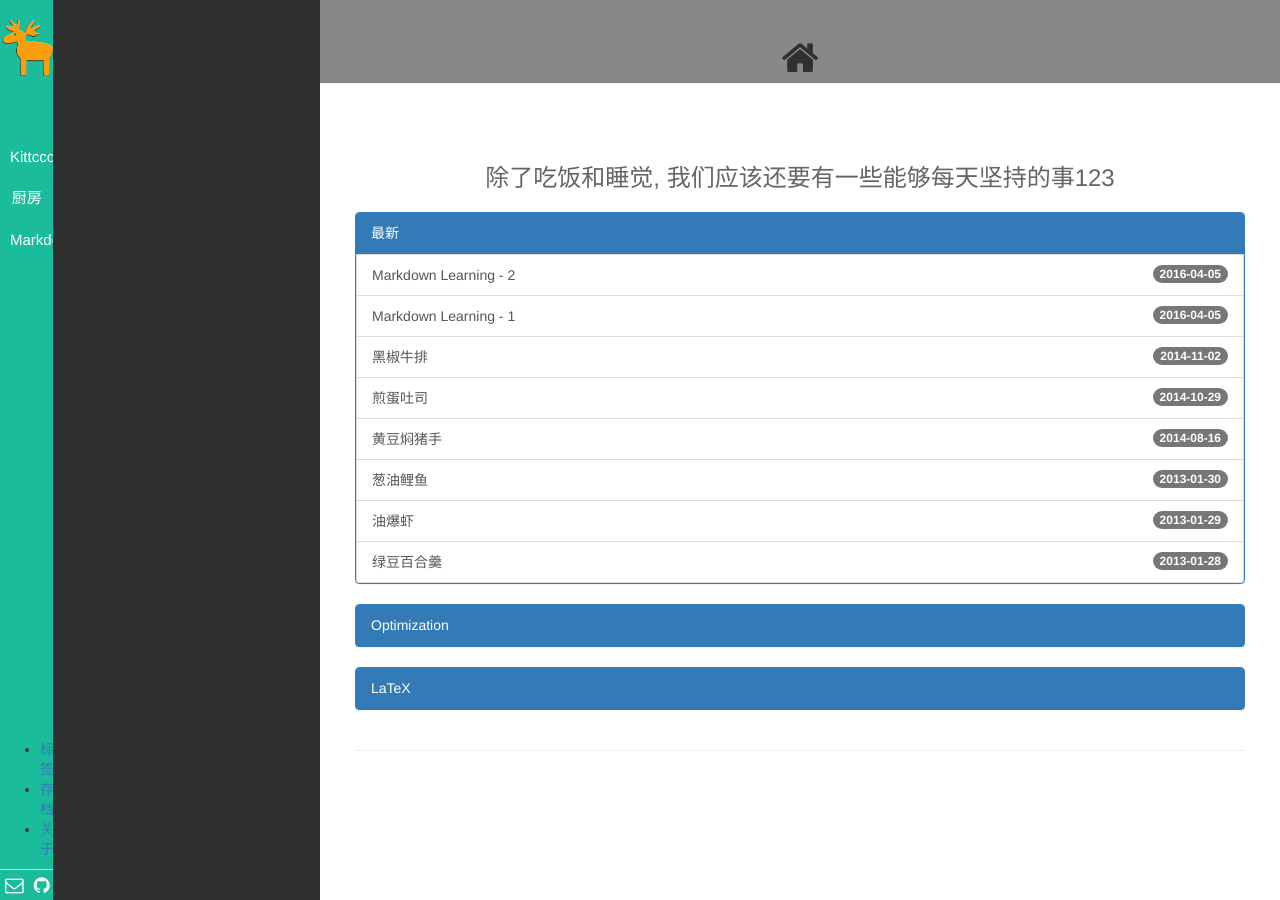
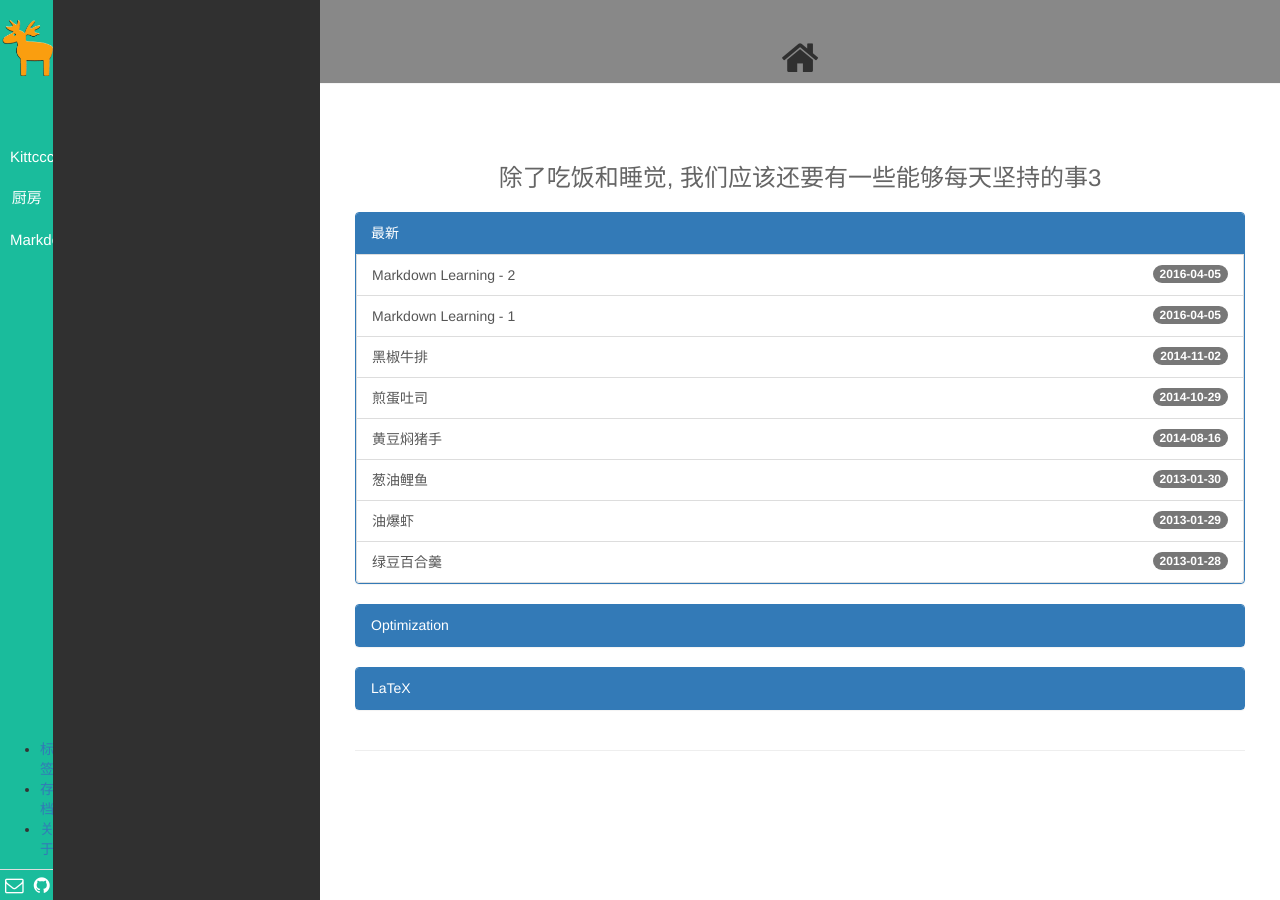
Before and after one commit to ichennan/ichennan.github.io, a Jekyll site: the page built from index.html, in a window 1280 px wide. Built offline with Jekyll 4.4.1, drawn with Linux system fonts in a browser that asks for light colours; Markdown is read by kramdown in place of the engine named in the settings; the list of posts is cut into pages by our own code.

Commit message:
update about

```diff
--- a/index.html
+++ b/index.html
@@ -4,7 +4,7 @@ title: <i class="fa fa-home fa-lg"></i>
 titlename: Home
 ---
 <!--<br>-->
-<center><h3>除了吃饭和睡觉, 我们应该还要有一些能够每天坚持的事123</h3></center>
+<center><h3>除了吃饭和睡觉, 我们应该还要有一些能够每天坚持的事3</h3></center>
 <div class="row">
   <div class="col-md-12">
     <div class="panel panel-primary">
```
